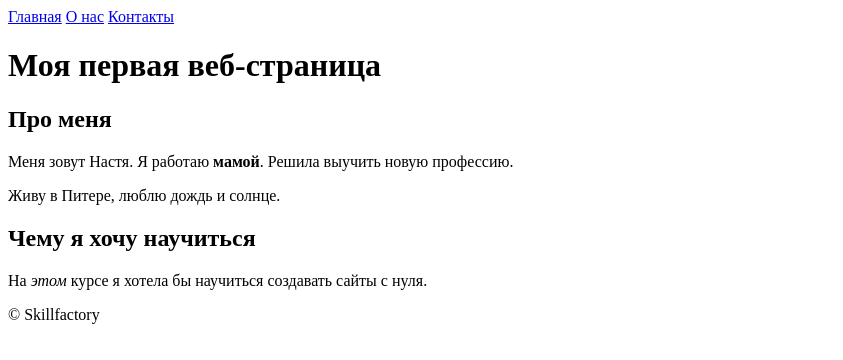
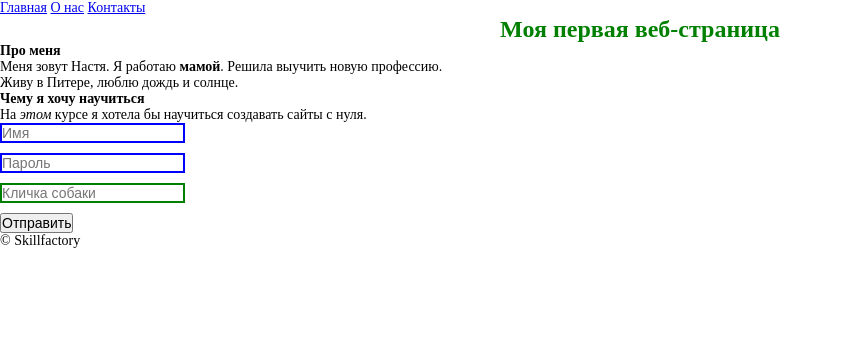
Before and after one commit to Stealth2130/my_frontend, a plain HTML site: page 1.1 Modul 1. First site/index.html in a window 1280 px wide. Shown: the whole page, without its empty margins (0-843 px from the left). Drawn offline with Linux system fonts and the light colour scheme.

Commit message:
Добавила селекторы

```diff
--- a/1.1 Modul 1. First site/index.html
+++ b/1.1 Modul 1. First site/index.html
@@ -1,9 +1,12 @@
 <!DOCTYPE html>
 <html lang="en">
+
 <head>
     <meta charset="UTF-8">
     <title>Моя первая веб страница</title>
+    <link rel="stylesheet" href="style.css">
 </head>
+
 <body>
     <header>
         <a href="#">Главная</a>
@@ -11,16 +14,26 @@
         <a href="pages/contacts.html">Контакты</a>
     </header>
     <main>
-        <h1>Моя первая веб-страница</h1>
+        <h1 class="heading">Моя первая веб-страница</h1>
         <h2>Про меня</h2>
         <p>Меня зовут Настя. Я работаю <strong>мамой</strong>. Решила выучить новую профессию.</p>
         <p>Живу в Питере, люблю дождь и солнце.</p>
         <h2>Чему я хочу научиться</h2>
         <p>На <em>этом</em> курсе я хотела бы научиться создавать сайты с нуля.</p>
+
+
+
     </main>
+    <form>
+        <input required placeholder="Имя">
+        <input required placeholder="Пароль">
+        <input placeholder="Кличка собаки">
+        <button>Отправить</button>
+    </form>
     <footer>
         <span>&copy;&nbsp;Skillfactory</span>
     </footer>
-<!--Пробный комментарий-->
+    <!--Пробный комментарий-->
 </body>
+
 </html>
--- /dev/null
+++ b/1.1 Modul 1. First site/style.css
@@ -0,0 +1,61 @@
+#id {
+    /*стилизация по айди*/
+    ...
+}
+
+.class {
+    /*стилизация по классу*/
+    ...
+}
+
+
+
+input {
+    display: block;
+    margin-bottom: 10px;
+    border: 2px solid green;
+}
+
+input[required] {
+    border: 2px solid blue;
+}
+
+
+
+/*Это устанавливает стиль для всех элементов*/
+
+* {
+    margin: 0;
+    padding: 0;
+    font-size: 14px;
+}
+
+/*Этот селектор выберет те элементы, в которых значение - это то, с чего начинается атрибут*/
+p[class^="some"] {
+    ...
+}
+
+/*А тут - противопиложное. То, на что заканчивается*/
+p[class$="text"] {
+    ...
+}
+
+/*Можно выбрать все элементы, которые сожержат определенное слово*/
+p[class*="text"] {
+    ...
+}
+
+
+/*Универсальный селектор можно использовать и для более специфичных стилей. Например, чтобы задать стили для всех ::before и ::after псевдоэлементов:*/
+
+*::before,
+*::after {
+    font-size: 20px;
+}
+
+
+.heading {
+    color: green;
+    font-size: 24px;
+    text-align: center;
+}
--- /dev/null
+++ b/Site-businesscard/style.css
@@ -0,0 +1,13 @@
+h1 {
+    color: darkcyan;
+    background-color: azure;
+    font-size: 40px;
+}
+
+.start {
+    color: brown
+}
+
+.following {
+    color: chocolate
+}
```
Also changed, not shown: Site-businesscard/index.html (+5 -4 lines), 1 other file.
